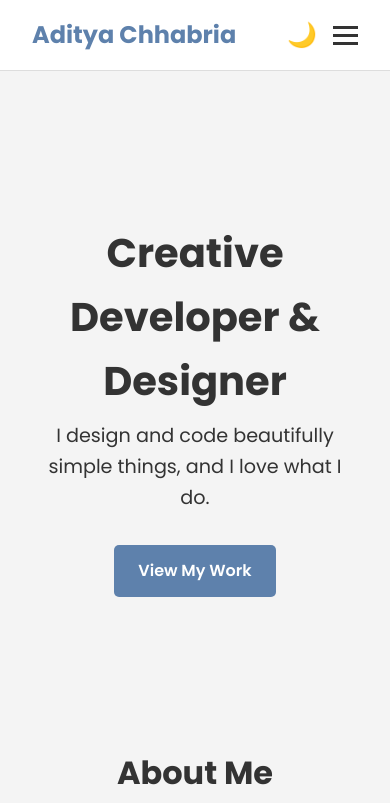
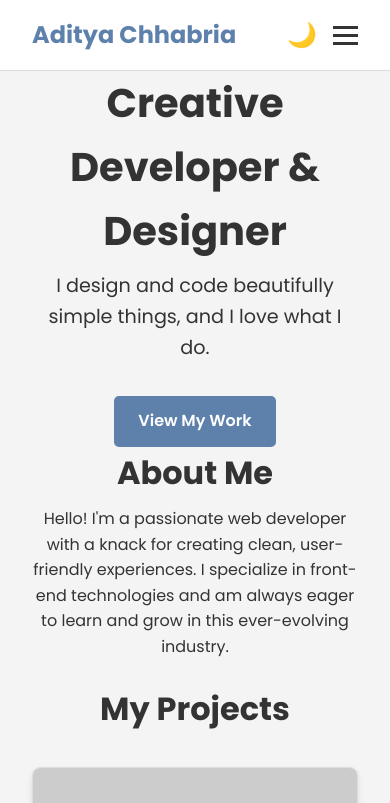
Before and after one commit to Adiii581/Portfolio-website, a plain HTML site: page index.html in a window 390 px wide. Shown: the top 803 px of the page. Drawn offline with Linux system fonts and the light colour scheme; placeholder pictures from the web are drawn by us.

Commit message:
Update style.css

```diff
--- a/style.css
+++ b/style.css
@@ -51,18 +51,20 @@ body {
     padding: 0 2rem;
 }
 
+
+/* === EDIT #1 === */
+/* I've increased the padding here to create a larger, consistent */
+/* space above and below every section title. */
 section {
-    padding: 4rem 0;
+    padding: 6rem 0; /* Changed from 4rem to 6rem */
     text-align: center;
 }
+/* ================= */
 
-/* === EDIT THIS SECTION === */
+
 h1, h2, h3 {
-    /* I've reduced the margin from 1rem to 0.5rem */
-    /* This will pull the content below the titles closer. */
     margin-bottom: 0.5rem;
 }
-/* ========================= */
 
 
 h1 { font-size: 3rem; }
@@ -139,12 +141,16 @@ nav {
 
 /* 3. Hero Section */
 .hero {
-    min-height: 80vh;
     display: flex;
     flex-direction: column;
     justify-content: center;
     align-items: center;
+    /* === EDIT #2 === */
+    /* I've removed the `min-height` property from the hero section. */
+    /* Now it will get its spacing from the general `section` rule above, */
+    /* making it consistent with all other sections. */
 }
+/* ================= */
 
 .hero p {
     font-size: 1.2rem;
@@ -170,7 +176,7 @@ nav {
 /* 4. About & Contact Sections */
 .about p, .contact p {
     max-width: 700px;
-    margin: 1.5;
+    margin: 0 auto 1.5rem auto;
 }
 
 /* 5. Projects Section (Grid) */
@@ -245,6 +251,11 @@ footer {
     h1 { font-size: 2.5rem; }
     h2 { font-size: 2rem; }
 
+    /* Make section spacing smaller on mobile devices */
+    section {
+        padding: 4rem 0;
+    }
+
     .nav-links {
         position: fixed;
         right: -100%; /* Start off-screen */
```
